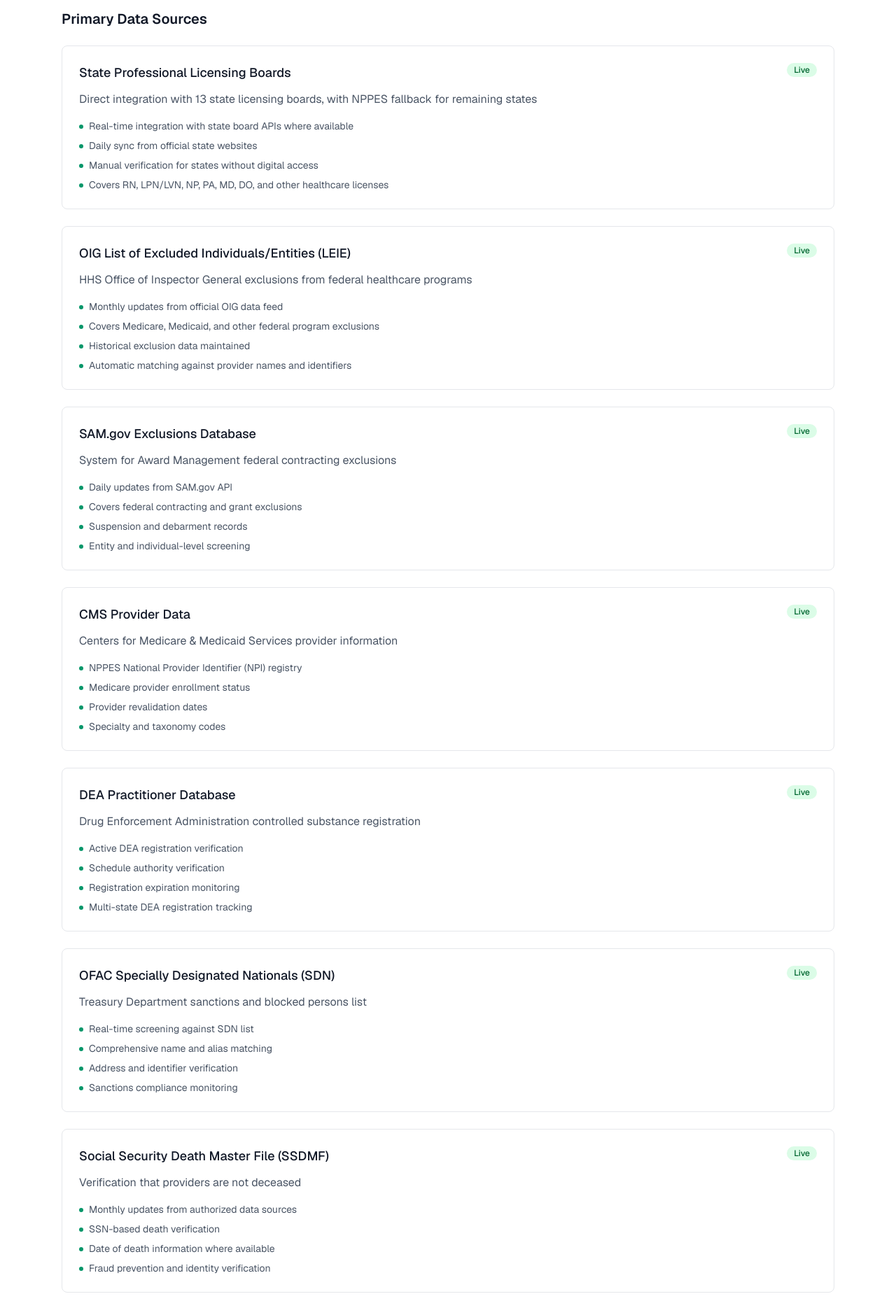
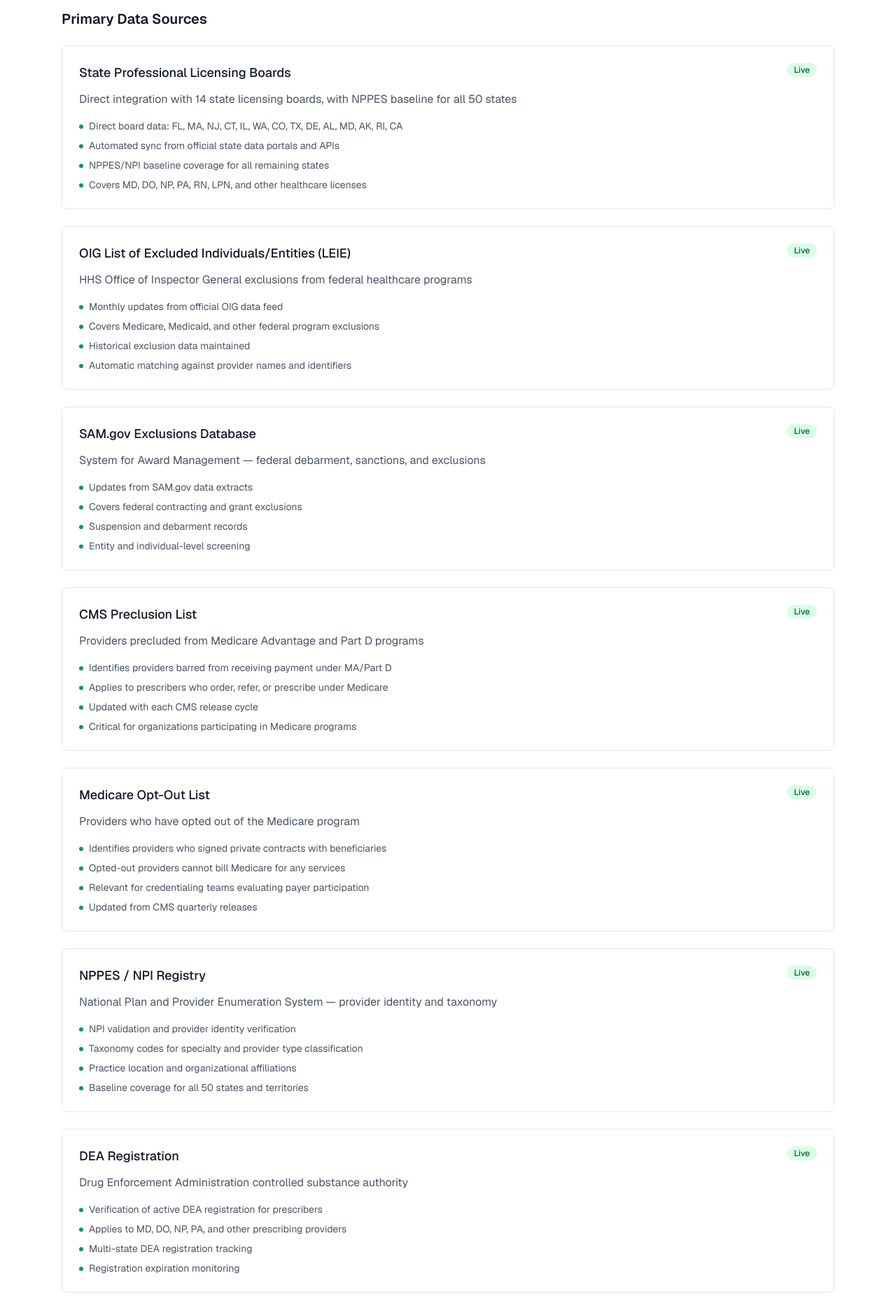
Before and after one commit to adampryan/api-cert-landing, a Next.js app: page /compliance in a window 1280 px wide. Shown: the part 640-2509 px from the top of the page at 70% size. Built offline with nearby package versions, Linux system fonts and the light colour scheme.

Commit message:
fix: update compliance page — accurate data sources, remove health section, link to /status

```diff
--- a/app/compliance/page.tsx
+++ b/app/compliance/page.tsx
@@ -25,13 +25,13 @@
     items: [
       {
         name: "State Professional Licensing Boards",
-        description: "Direct integration with 13 state licensing boards, with NPPES fallback for remaining states",
+        description: "Direct integration with 14 state licensing boards, with NPPES baseline for all 50 states",
         status: 'live',
         details: [
-          "Real-time integration with state board APIs where available",
-          "Daily sync from official state websites",
-          "Manual verification for states without digital access",
-          "Covers RN, LPN/LVN, NP, PA, MD, DO, and other healthcare licenses"
+          "Direct board data: FL, MA, NJ, CT, IL, WA, CO, TX, DE, AL, MD, AK, RI, CA",
+          "Automated sync from official state data portals and APIs",
+          "NPPES/NPI baseline coverage for all remaining states",
+          "Covers MD, DO, NP, PA, RN, LPN, and other healthcare licenses"
         ]
       },
       {
@@ -47,57 +47,68 @@
       },
       {
         name: "SAM.gov Exclusions Database",
-        description: "System for Award Management federal contracting exclusions",
+        description: "System for Award Management — federal debarment, sanctions, and exclusions",
         status: 'live',
         details: [
-          "Daily updates from SAM.gov API",
+          "Updates from SAM.gov data extracts",
           "Covers federal contracting and grant exclusions",
           "Suspension and debarment records",
           "Entity and individual-level screening"
         ]
       },
       {
-        name: "CMS Provider Data",
-        description: "Centers for Medicare & Medicaid Services provider information",
+        name: "CMS Preclusion List",
+        description: "Providers precluded from Medicare Advantage and Part D programs",
         status: 'live',
         details: [
-          "NPPES National Provider Identifier (NPI) registry",
-          "Medicare provider enrollment status",
-          "Provider revalidation dates",
-          "Specialty and taxonomy codes"
+          "Identifies providers barred from receiving payment under MA/Part D",
+          "Applies to prescribers who order, refer, or prescribe under Medicare",
+          "Updated with each CMS release cycle",
+          "Critical for organizations participating in Medicare programs"
         ]
       },
       {
-        name: "DEA Practitioner Database",
-        description: "Drug Enforcement Administration controlled substance registration",
+        name: "Medicare Opt-Out List",
+        description: "Providers who have opted out of the Medicare program",
         status: 'live',
         details: [
-          "Active DEA registration verification",
-          "Schedule authority verification",
-          "Registration expiration monitoring",
-          "Multi-state DEA registration tracking"
+          "Identifies providers who signed private contracts with beneficiaries",
+          "Opted-out providers cannot bill Medicare for any services",
+          "Relevant for credentialing teams evaluating payer participation",
+          "Updated from CMS quarterly releases"
+        ]
+      },
+      {
+        name: "NPPES / NPI Registry",
+        description: "National Plan and Provider Enumeration System — provider identity and taxonomy",
+        status: 'live',
+        details: [
+          "NPI validation and provider identity verification",
+          "Taxonomy codes for specialty and provider type classification",
+          "Practice location and organizational affiliations",
+          "Baseline coverage for all 50 states and territories"
+        ]
+      },
+      {
+        name: "DEA Registration",
+        description: "Drug Enforcement Administration controlled substance authority",
+        status: 'live',
+        details: [
+          "Verification of active DEA registration for prescribers",
+          "Applies to MD, DO, NP, PA, and other prescribing providers",
+          "Multi-state DEA registration tracking",
+          "Registration expiration monitoring"
         ]
       },
       {
         name: "OFAC Specially Designated Nationals (SDN)",
-        description: "Treasury Department sanctions and blocked persons list",
+        description: "U.S. Treasury Department sanctions and blocked persons list",
         status: 'live',
         details: [
-          "Real-time screening against SDN list",
-          "Comprehensive name and alias matching",
-          "Address and identifier verification",
-          "Sanctions compliance monitoring"
-        ]
-      },
-      {
-        name: "Social Security Death Master File (SSDMF)",
-        description: "Verification that providers are not deceased",
-        status: 'live',
-        details: [
-          "Monthly updates from authorized data sources",
-          "SSN-based death verification",
-          "Date of death information where available",
-          "Fraud prevention and identity verification"
+          "Screening against the SDN list for sanctions compliance",
+          "Fuzzy name matching to catch variations and aliases",
+          "Required for organizations with federal compliance obligations",
+          "Updated with each OFAC release"
         ]
       }
     ]
@@ -126,10 +137,10 @@
   {
     category: "Infrastructure Security",
     measures: [
-      "AWS cloud infrastructure with SOC 2 compliance",
-      "Multi-region deployment for redundancy",
-      "Regular security patching and updates",
-      "DDoS protection and threat monitoring"
+      "Hosted on Render (managed cloud) with Cloudflare CDN and edge protection",
+      "PostgreSQL with encrypted connections and automated backups",
+      "Regular security patching and dependency updates",
+      "Cloudflare DDoS protection and WAF"
     ]
   },
   {
@@ -400,61 +411,20 @@
           </div>
         </section>
 
-        {/* Uptime & Monitoring */}
+        {/* System Status Link */}
         <section className="mb-16">
-          <h2 className="text-3xl font-bold text-charcoal mb-8">Uptime & System Health</h2>
-          <div className="grid md:grid-cols-3 gap-6 mb-8">
-            <div className="bg-white border border-border rounded-lg p-6 text-center">
-              <p className="text-3xl font-bold text-emerald-brand mb-2">99.9%</p>
-              <p className="text-gray-600">Uptime SLA</p>
-              <p className="text-sm text-gray-500 mt-2">Monthly average over trailing 12 months</p>
-            </div>
-
-            <div className="bg-white border border-border rounded-lg p-6 text-center">
-              <p className="text-3xl font-bold text-emerald-brand mb-2">&lt;20ms</p>
-              <p className="text-gray-600">Average Response Time</p>
-              <p className="text-sm text-gray-500 mt-2">95th percentile globally</p>
-            </div>
-
-            <div className="bg-white border border-border rounded-lg p-6 text-center">
-              <p className="text-3xl font-bold text-emerald-brand mb-2">24/7</p>
-              <p className="text-gray-600">Monitoring</p>
-              <p className="text-sm text-gray-500 mt-2">Automated alerts and incident response</p>
-            </div>
-          </div>
-
           <div className="bg-white border border-border rounded-lg p-6">
-            <h3 className="text-lg font-semibold text-charcoal mb-4">Health Monitoring</h3>
-            <div className="grid md:grid-cols-2 gap-6">
+            <div className="flex items-center justify-between">
               <div>
-                <h4 className="font-medium text-charcoal mb-3">Real-time Monitoring</h4>
-                <ul className="space-y-2 text-gray-600">
-                  <li>• API endpoint availability and response times</li>
-                  <li>• Database performance and connection health</li>
-                  <li>• Data source connectivity and sync status</li>
-                  <li>• Error rates and failure pattern detection</li>
-                </ul>
+                <h3 className="text-lg font-semibold text-charcoal mb-1">System Status & Uptime</h3>
+                <p className="text-gray-600">Real-time API health, state coverage, and data source status.</p>
               </div>
-
-              <div>
-                <h4 className="font-medium text-charcoal mb-3">Proactive Maintenance</h4>
-                <ul className="space-y-2 text-gray-600">
-                  <li>• Scheduled maintenance windows (low-traffic periods)</li>
-                  <li>• Performance optimization and capacity planning</li>
-                  <li>• Security patching and system updates</li>
-                  <li>• Disaster recovery testing and validation</li>
-                </ul>
-              </div>
-            </div>
-
-            <div className="mt-6 p-4 bg-emerald-50 border border-emerald-200 rounded-lg">
-              <div className="flex items-center gap-3">
-                <div className="w-3 h-3 rounded-full bg-emerald-500"></div>
-                <span className="font-medium text-emerald-800">System Status: All systems operational</span>
-              </div>
-              <p className="text-sm text-emerald-700 mt-2">
-                Check real-time status at <Link href="/status" className="underline hover:no-underline">api-cert.com/status</Link>
-              </p>
+              <Link
+                href="/status"
+                className="inline-flex items-center px-5 py-2.5 bg-emerald-brand text-white font-medium rounded-lg hover:bg-emerald-600 transition-colors text-sm"
+              >
+                View Status Page →
+              </Link>
             </div>
           </div>
         </section>
```
